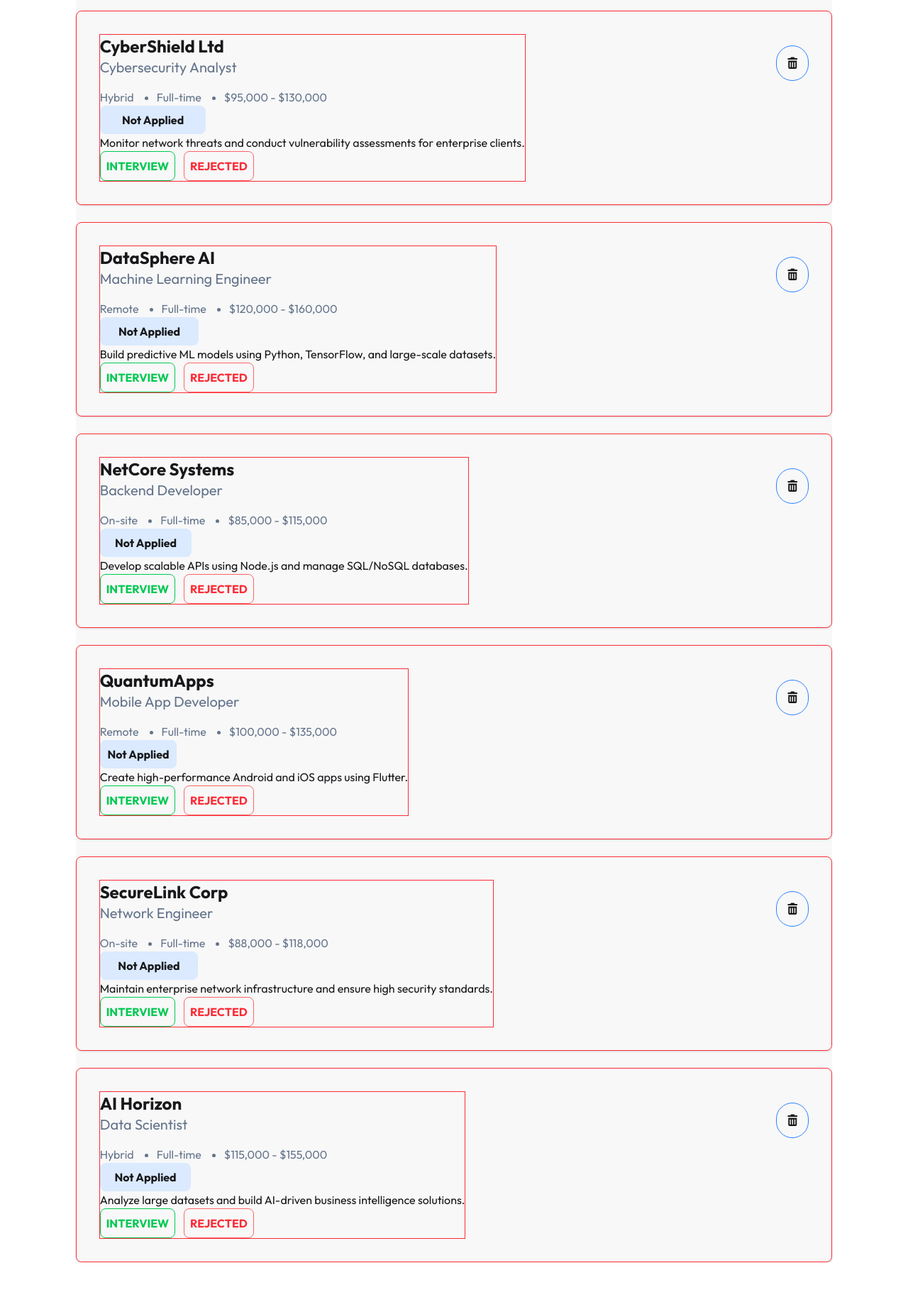
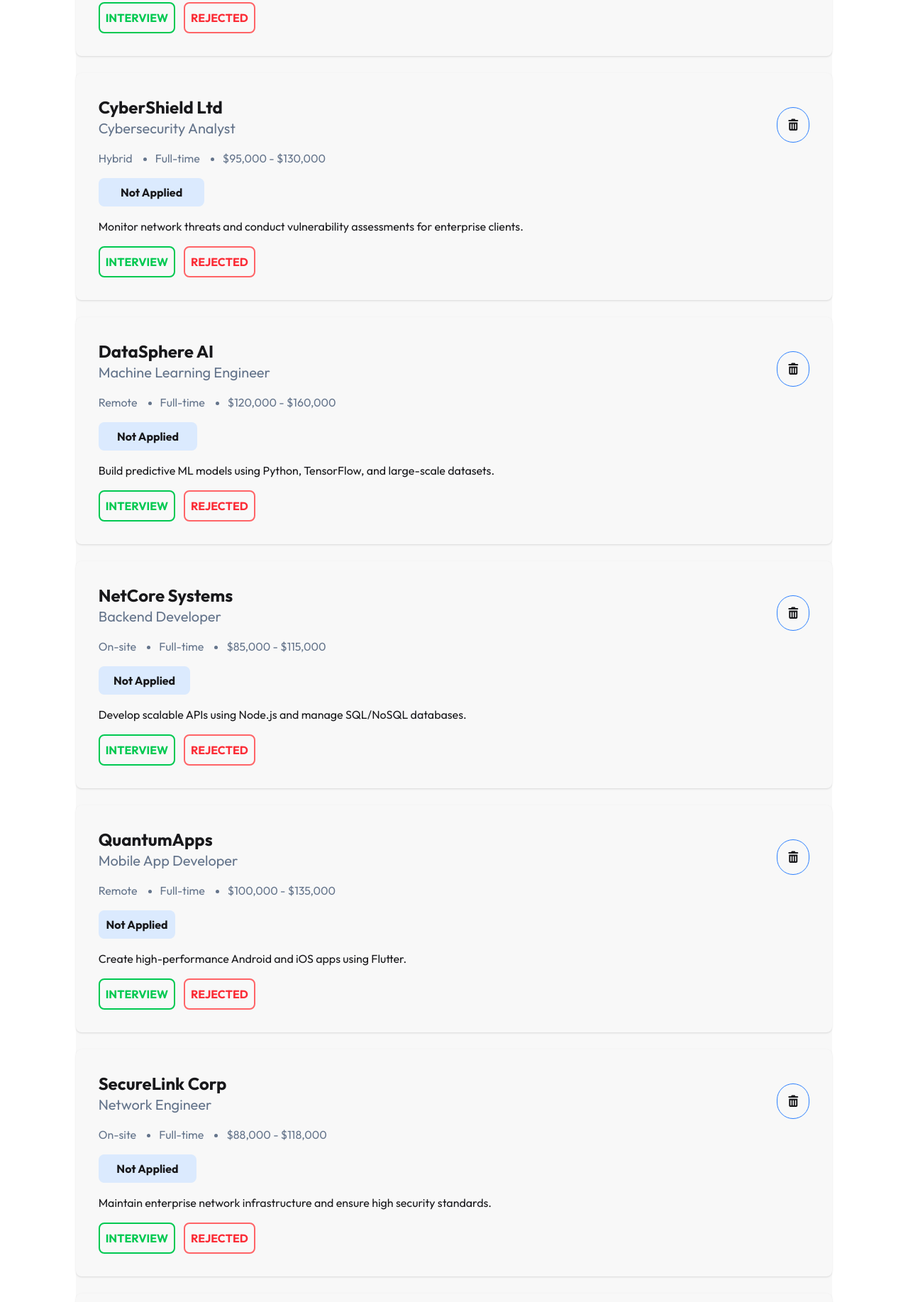
Before and after one commit to Maliha-Akter/Job-Application-Tracker, a plain HTML site: page index.html in a window 1280 px wide. Shown: the part 962-2797 px from the top of the page at 71% size. Before the commit the page ends 2741 px from the top, so only its background shows below. Drawn offline with nearby package versions, Linux system fonts and the light colour scheme.

Commit message:
Added Redme.md file

```diff
--- a/index.html
+++ b/index.html
@@ -5,7 +5,7 @@
     <meta charset="UTF-8">
     <meta name="viewport" content="width=device-width, initial-scale=1.0">
     <title>Job Tracker</title>
-    <link rel="shortcut icon" href="assets/logo.png" type="image/x-icon">
+    <link rel="shortcut icon" href="" type="image/x-icon">
     <!-- tailwind  + Daisy -->
     <link href="https://cdn.jsdelivr.net/npm/daisyui@5" rel="stylesheet" type="text/css" />
     <script src="https://cdn.jsdelivr.net/npm/@tailwindcss/browser@4"></script>
@@ -30,18 +30,18 @@
 </head>
 
 <body class="bg-base-200 w-10/12 mx-auto">
-    <header class=" border-1  mt-14">
+    <header class="mt-14">
         <h1 class="font-bold text-3xl">Job Application Tracker</h1>
         <section class="grid grid-cols-1 md:grid-cols-3 w-12/12 items-start pt-5 gap-8">
-            <div class="shadow rounded-xl p-5 border border-red-800">
+            <div class="shadow-md rounded-xl p-5 ">
                 <p class="">Total</p>
                 <p class="font-bold text-3xl " id="total-people"><span>0</span></p>
             </div>
-            <div class="shadow-md rounded-xl  p-5 border border-red-800">
+            <div class="shadow-md rounded-xl p-5 ">
                 <p>Interview</p>
                 <p class="font-bold text-3xl text-green-600" id="total-interview"><span>0</span></p>
             </div>
-            <div class="shadow rounded-xl  p-5 border border-red-800">
+            <div class="shadow-md rounded-xl  p-5 ">
                 <p>Rejected</p>
                 <p class="font-bold text-3xl text-red-600" id="total-rejected"><span>0</span></p>
             </div>
@@ -60,15 +60,15 @@
             </div>
         </div>
         <div class="flex gap-4 mt-4">
-            <button  id="btn-All"
+            <button id="btn-All"
                 class="rounded-lg p-2 w-20  text-[#64748B] text-sm shadow-sm">
                 All
             </button>
-            <button onclick="changeKey('interview')" id="btn-interview"
+            <button id="btn-interview"
                 class="rounded-lg p-2 w-20 shadow-sm text-center text-[#64748B] text-sm">
                 Interview
             </button>
-            <button onclick="changeKey('rejected')" id="btn-rejected"
+            <button id="btn-rejected"
                 class="rounded-lg p-2 w-20 shadow-sm text-[#64748B] text-sm">
                 Rejected
             </button>
@@ -79,9 +79,9 @@
     <section id="job-container">
         <section class="mt-4 space-y-6 hidden" id="All-container">
             <!-- Card 1 -->
-            <div class="card p-8 shadow-sm border border-red-500 ">
+            <div class="card p-8 shadow-sm  ">
                 <div class="flex flex-col md:flex-row justify-between">
-                    <div class="border border-red-500 text-center md:text-start">
+                    <div class=" text-center md:text-start">
                         <h1 class="text-2xl font-bold">TechNova Solutions</h1>
                         <p class="text-[#64748B] text-xl">Frontend Developer</p>
                         <div class="flex flex-col gap-4 md:gap-8 text-[#64748B] pt-4 md:flex-row" >
@@ -91,14 +91,14 @@
                                 <li>$90,000 - $120,000</li>
                             </ul>
                         </div>
-                        <div class="apply p-2 border-gray-100 bg-blue-100 w-3/12 rounded-lg text-center font-bold">Not Applied</div>
+                        <div class="apply p-2 border-gray-100 bg-blue-100 w-full md:w-3/12 rounded-lg text-center font-bold mt-4 mb-4">Not Applied</div>
                         <p>Develop responsive web interfaces using React and Tailwind CSS for enterprise applications.
                         </p>
-                        <div class="flex gap-3">
+                        <div class="flex gap-3 mt-4 ">
                             <button
-                                class="text-green-500 border border-green-500 p-2 rounded-lg font-bold interview hover:bg-green-600 hover:text-white">INTERVIEW</button>
+                                class="text-green-500  border-2 border-green-500 p-2 rounded-lg font-bold interview hover:bg-green-600 hover:text-white">INTERVIEW</button>
                             <button
-                                class="text-red-500 border border-red-400 p-2 rounded-lg font-bold rejected
+                                class="text-red-500 border-2 border-red-400 p-2 rounded-lg font-bold rejected
                                 hover:bg-red-600 hover:text-white">REJECTED</button>
                         </div>
                     </div>
@@ -109,9 +109,9 @@
             </div>
 
             <!-- Card 2 -->
-            <div class="card p-8 shadow-sm border border-red-500 flex justify-between">
+            <div class="card p-8 shadow-sm  flex justify-between">
                 <div class="flex flex-col md:flex-row justify-between">
-                    <div class="border border-red-500 text-center md:text-start">
+                    <div class=" text-center md:text-start">
                         <h1 class="text-2xl font-bold">CloudMatrix Inc</h1>
                         <p class="text-[#64748B] text-xl">DevOps Engineer</p>
                         <div class="flex flex-col gap-4 md:gap-8 text-[#64748B] pt-4 md:flex-row" >
@@ -121,13 +121,13 @@
                                 <li>$110,000 - $140,000</li>
                             </ul>
                         </div>
-                        <div class="apply p-2 border-gray-100 bg-blue-100 w-3/12 rounded-lg text-center font-bold">Not Applied</div>
+                        <div class="apply p-2 border-gray-100 bg-blue-100 w-full md:w-3/12 rounded-lg text-center font-bold mt-4 mb-4">Not Applied</div>
                         <p>Manage CI/CD pipelines and cloud infrastructure using AWS and Docker.</p>
-                        <div class="flex gap-3">
+                        <div class="flex gap-3 mt-4 ">
                             <button
-                                class="text-green-500 border border-green-500 p-2 rounded-lg font-bold interview hover:bg-green-600 hover:text-white">INTERVIEW</button>
+                                class="text-green-500 border-2 border-green-500 p-2 rounded-lg font-bold interview hover:bg-green-600 hover:text-white">INTERVIEW</button>
                             <button
-                                class="text-red-500 border border-red-400 p-2 rounded-lg font-bold rejected hover:bg-red-600 hover:text-white">REJECTED</button>
+                                class="text-red-500 border-2 border-red-400 p-2 rounded-lg font-bold rejected hover:bg-red-600 hover:text-white">REJECTED</button>
                         </div>
                     </div>
                     <div class="  text-center mt-4">
@@ -137,9 +137,9 @@
             </div>
 
             <!-- Card 3 -->
-            <div class="card p-8 shadow-sm border border-red-500 flex justify-between">
+            <div class="card p-8 shadow-sm  flex justify-between">
                 <div class="flex flex-col md:flex-row justify-between">
-                    <div class="border border-red-500 text-center md:text-start">
+                    <div class=" text-center md:text-start">
                         <h1 class="text-2xl font-bold">CyberShield Ltd</h1>
                         <p class="text-[#64748B] text-xl">Cybersecurity Analyst</p>
                         <div class="flex flex-col gap-4 md:gap-8 text-[#64748B] pt-4 md:flex-row" >
@@ -149,13 +149,13 @@
                                 <li>$95,000 - $130,000</li>
                             </ul>
                         </div>
-                        <div class="apply p-2 border-gray-100 bg-blue-100 w-3/12 rounded-lg text-center font-bold">Not Applied</div>
+                        <div class="apply p-2 border-gray-100 bg-blue-100 w-full md:w-3/12 rounded-lg text-center font-bold mt-4 mb-4">Not Applied</div>
                         <p>Monitor network threats and conduct vulnerability assessments for enterprise clients.</p>
-                        <div class="flex gap-3">
+                        <div class="flex gap-3 mt-4 ">
                             <button
-                                class="text-green-500 border border-green-500 p-2 rounded-lg font-bold interview hover:bg-green-600 hover:text-white">INTERVIEW</button>
+                                class="text-green-500 border-2 border-green-500 p-2 rounded-lg font-bold interview hover:bg-green-600 hover:text-white">INTERVIEW</button>
                             <button
-                                class="text-red-500 border border-red-400 p-2 rounded-lg font-bold rejected hover:bg-red-600 hover:text-white">REJECTED</button>
+                                class="text-red-500 border-2 border-red-400 p-2 rounded-lg font-bold rejected hover:bg-red-600 hover:text-white">REJECTED</button>
                         </div>
                     </div>
                     <div class="  text-center mt-4">
@@ -165,9 +165,9 @@
             </div>
 
             <!-- Card 4 -->
-            <div class="card p-8 shadow-sm border border-red-500 flex justify-between">
+            <div class="card p-8 shadow-sm  flex justify-between">
                 <div class="flex flex-col md:flex-row justify-between">
-                    <div class="border border-red-500 text-center md:text-start">
+                    <div class=" text-center md:text-start">
                         <h1 class="text-2xl font-bold">DataSphere AI</h1>
                         <p class="text-[#64748B] text-xl">Machine Learning Engineer</p>
                         <div class="flex flex-col gap-4 md:gap-8 text-[#64748B] pt-4 md:flex-row" >
@@ -177,13 +177,13 @@
                                 <li>$120,000 - $160,000</li>
                             </ul>
                         </div>
-                        <div class="apply p-2 border-gray-100 bg-blue-100 w-3/12 rounded-lg text-center font-bold">Not Applied</div>
+                        <div class="apply p-2 border-gray-100 bg-blue-100 w-full md:w-3/12 rounded-lg text-center font-bold mt-4 mb-4">Not Applied</div>
                         <p>Build predictive ML models using Python, TensorFlow, and large-scale datasets.</p>
-                        <div class="flex gap-3">
+                        <div class="flex gap-3 mt-4 ">
                             <button
-                                class="text-green-500 border border-green-500 p-2 rounded-lg font-bold interview hover:bg-green-600 hover:text-white">INTERVIEW</button>
+                                class="text-green-500 border-2 border-green-500 p-2 rounded-lg font-bold interview hover:bg-green-600 hover:text-white">INTERVIEW</button>
                             <button
-                                class="text-red-500 border border-red-400 p-2 rounded-lg font-bold rejected hover:bg-red-600 hover:text-white">REJECTED</button>
+                                class="text-red-500 border-2 border-red-400 p-2 rounded-lg font-bold rejected hover:bg-red-600 hover:text-white">REJECTED</button>
                         </div>
                     </div>
                    <div class="  text-center mt-4">
@@ -193,9 +193,9 @@
             </div>
 
             <!-- Card 5 -->
-            <div class="card p-8 shadow-sm border border-red-500 flex justify-between">
+            <div class="card p-8 shadow-sm  flex justify-between">
                 <div class="flex flex-col md:flex-row justify-between">
-                    <div class="border border-red-500 text-center md:text-start">
+                    <div class=" text-center md:text-start">
                         <h1 class="text-2xl font-bold">NetCore Systems</h1>
                         <p class="text-[#64748B] text-xl">Backend Developer</p>
                         <div class="flex flex-col gap-4 md:gap-8 text-[#64748B] pt-4 md:flex-row" >
@@ -205,13 +205,13 @@
                                 <li>$85,000 - $115,000</li>
                             </ul>
                         </div>
-                        <div class="apply p-2 border-gray-100 bg-blue-100 w-3/12 rounded-lg text-center font-bold">Not Applied</div>
+                        <div class="apply p-2 border-gray-100 bg-blue-100 w-full md:w-3/12 rounded-lg text-center font-bold mt-4 mb-4">Not Applied</div>
                         <p>Develop scalable APIs using Node.js and manage SQL/NoSQL databases.</p>
-                        <div class="flex gap-3">
+                        <div class="flex gap-3 mt-4 ">
                             <button
-                                class="text-green-500 border border-green-500 p-2 rounded-lg font-bold interview hover:bg-green-600 hover:text-white">INTERVIEW</button>
+                                class="text-green-500 border-2 border-green-500 p-2 rounded-lg font-bold interview hover:bg-green-600 hover:text-white">INTERVIEW</button>
                             <button
-                                class="text-red-500 border border-red-400 p-2 rounded-lg font-bold rejected hover:bg-red-600 hover:text-white">REJECTED</button>
+                                class="text-red-500 border-2 border-red-400 p-2 rounded-lg font-bold rejected hover:bg-red-600 hover:text-white">REJECTED</button>
                         </div>
                     </div>
                    <div class="  text-center mt-4">
@@ -221,9 +221,9 @@
             </div>
 
             <!-- Card 6 -->
-            <div class="card p-8 shadow-sm border border-red-500 flex justify-between">
+            <div class="card p-8 shadow-sm flex justify-between">
                 <div class="flex flex-col md:flex-row justify-between">
-                    <div class="border border-red-500 text-center md:text-start">
+                    <div class=" text-center md:text-start">
                         <h1 class="text-2xl font-bold">QuantumApps</h1>
                         <p class="text-[#64748B] text-xl">Mobile App Developer</p>
                         <div class="flex flex-col gap-4 md:gap-8 text-[#64748B] pt-4 md:flex-row" >
@@ -233,13 +233,13 @@
                                 <li>$100,000 - $135,000</li>
                             </ul>
                         </div>
-                        <div class="apply p-2 border-gray-100 bg-blue-100 w-3/12 rounded-lg text-center font-bold">Not Applied</div>
+                        <div class="apply p-2 border-gray-100 bg-blue-100 w-full md:w-3/12 rounded-lg text-center font-bold mt-4 mb-4">Not Applied</div>
                         <p>Create high-performance Android and iOS apps using Flutter.</p>
-                        <div class="flex gap-3">
+                        <div class="flex gap-3 mt-4">
                             <button
-                                class="text-green-500 border border-green-500 p-2 rounded-lg font-bold interview hover:bg-green-600 hover:text-white">INTERVIEW</button>
+                                class="text-green-500 border-2 border-green-500 p-2 rounded-lg font-bold interview hover:bg-green-600 hover:text-white">INTERVIEW</button>
                             <button
-                                class="text-red-500 border border-red-400 p-2 rounded-lg font-bold rejected hover:bg-red-600 hover:text-white">REJECTED</button>
+                                class="text-red-500 border-2 border-red-400 p-2 rounded-lg font-bold rejected hover:bg-red-600 hover:text-white">REJECTED</button>
                         </div>
                     </div>
                     <div class="  text-center mt-4">
@@ -249,9 +249,9 @@
             </div>
 
             <!-- Card 7 -->
-            <div class="card p-8 shadow-sm border border-red-500 flex justify-between ">
+            <div class="card p-8 shadow-sm  flex justify-between ">
                 <div class="flex flex-col md:flex-row justify-between">
-                    <div class="border border-red-500 text-center md:text-start">
+                    <div class=" text-center md:text-start">
                         <h1 class="text-2xl font-bold">SecureLink Corp</h1>
                         <p class="text-[#64748B] text-xl">Network Engineer</p>
                         <div class="flex flex-col gap-4 md:gap-8 text-[#64748B] pt-4 md:flex-row" >
@@ -261,13 +261,13 @@
                                 <li>$88,000 - $118,000</li>
                             </ul>
                         </div>
-                        <div class="apply p-2 border-gray-100 bg-blue-100 w-3/12 rounded-lg text-center font-bold">Not Applied</div>
+                        <div class="apply p-2 border-gray-100 bg-blue-100 w-full md:w-3/12 rounded-lg text-center font-bold mt-4 mb-4">Not Applied</div>
                         <p>Maintain enterprise network infrastructure and ensure high security standards.</p>
-                        <div class="flex gap-3">
+                        <div class="flex gap-3 mt-4 ">
                             <button
-                                class="text-green-500 border border-green-500 p-2 rounded-lg font-bold interview hover:bg-green-600 hover:text-white">INTERVIEW</button>
+                                class="text-green-500 border-2 border-green-500 p-2 rounded-lg font-bold interview hover:bg-green-600 hover:text-white">INTERVIEW</button>
                             <button
-                                class="text-red-500 border border-red-400 p-2 rounded-lg font-bold rejected hover:bg-red-600 hover:text-white">REJECTED</button>
+                                class="text-red-500 border-2 border-red-400 p-2 rounded-lg font-bold rejected hover:bg-red-600 hover:text-white">REJECTED</button>
                         </div>
                     </div>
                     <div class="  text-center mt-4">
@@ -277,9 +277,9 @@
             </div>
 
             <!-- Card 8 -->
-            <div class="card p-8 shadow-sm border border-red-500 flex justify-between">
+            <div class="card p-8 shadow-sm  flex justify-between">
                 <div class="flex flex-col md:flex-row justify-between">
-                    <div class="border border-red-500 text-center md:text-start">
+                    <div class=" text-center md:text-start">
                         <h1 class="text-2xl font-bold">AI Horizon</h1>
                         <p class="text-[#64748B] text-xl">Data Scientist</p>
                         <div class="flex flex-col gap-4 md:gap-8 text-[#64748B] pt-4 md:flex-row" >
@@ -289,13 +289,13 @@
                                 <li>$115,000 - $155,000</li>
                             </ul>
                         </div>
-                        <div class="apply p-2 border-gray-100 bg-blue-100 w-3/12 rounded-lg text-center font-bold">Not Applied</div>
+                        <div class="apply p-2 border-gray-100 bg-blue-100 w-full md:w-3/12 rounded-lg text-center font-bold mt-4 mb-4">Not Applied</div>
                         <p>Analyze large datasets and build AI-driven business intelligence solutions.</p>
-                        <div class="flex gap-3">
+                        <div class="flex gap-3 mt-4 ">
                             <button
-                                class="text-green-500 border border-green-500 p-2 rounded-lg font-bold interview hover:bg-green-600 hover:text-white">INTERVIEW</button>
+                                class="text-green-500 border-2 border-green-500 p-2 rounded-lg font-bold interview hover:bg-green-600 hover:text-white">INTERVIEW</button>
                             <button
-                                class="text-red-500 border border-red-400 p-2 rounded-lg font-bold rejected hover:bg-red-600 hover:text-white">REJECTED</button>
+                                class="text-red-500 border-2 border-red-400 p-2 rounded-lg font-bold rejected hover:bg-red-600 hover:text-white">REJECTED</button>
                         </div>
                     </div>
                     <div class="  text-center mt-4">
--- a/script/index.js
+++ b/script/index.js
@@ -35,6 +35,7 @@ AllButton.addEventListener("click", function () {
     allContainer.classList.remove("hidden");
     interviewContainer.classList.add("hidden");
     rejectedContainer.classList.add("hidden");
+    checkEmpty()
 
 })
 
@@ -49,7 +50,7 @@ interviewButton.addEventListener("click", function () {
     interviewContainer.classList.remove("hidden");
     allContainer.classList.add("hidden");
     rejectedContainer.classList.add("hidden");
-
+checkEmpty()
 
 
 })
@@ -64,6 +65,8 @@ rejectedButton.addEventListener("click", function () {
     allContainer.classList.add("hidden");
     interviewContainer.classList.add("hidden");
     rejectedContainer.classList.remove("hidden");
+
+    checkEmpty()
 
 })
 
```
Also changed, not shown: 1 other file.
